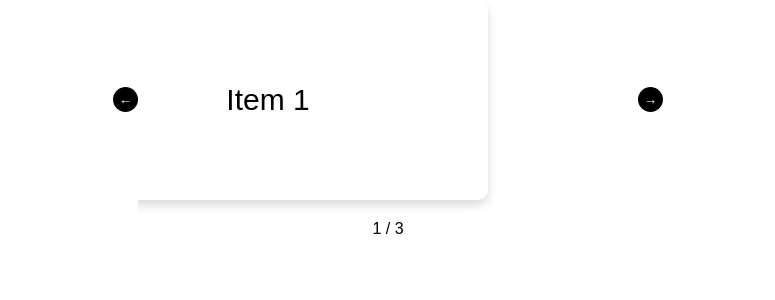
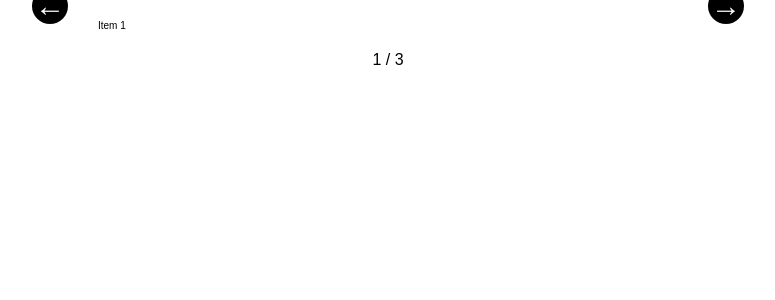
Before and after one commit to DmitriyIshchenko/flashcards, a React (Create React App) app: page / in a window 1280 px wide. Shown: the top 300 px of the page, without its empty margins (252-1027 px from the left). Built offline with nearby package versions, Linux system fonts and the light colour scheme; a web font is replaced by a local one.

Commit message:
refactor: change layout

```diff
--- a/src/Carousel.js
+++ b/src/Carousel.js
@@ -30,14 +30,6 @@ export default function Carousel({ children }) {
 
   return (
     <div className="carousel">
-      <button
-        className="carousel__btn"
-        data-direction="left"
-        onClick={handleMove}
-      >
-        &larr;
-      </button>
-
       <div className="carousel__inner">
         <CSSTransition
           nodeRef={nodeRef}
@@ -59,13 +51,21 @@ export default function Carousel({ children }) {
             </div>
           </div>
         </CSSTransition>
-        <span className="carousel__info">
-          {currentIndex + 1} / {children.length}
-        </span>
       </div>
 
+      <span className="carousel__info">
+        {currentIndex + 1} / {children.length}
+      </span>
+
       <button
-        className="carousel__btn"
+        className="carousel__btn carousel__btn--left"
+        data-direction="left"
+        onClick={handleMove}
+      >
+        &larr;
+      </button>
+      <button
+        className="carousel__btn carousel__btn--right"
         data-direction="right"
         onClick={handleMove}
       >
--- a/src/Carousel.scss
+++ b/src/Carousel.scss
@@ -1,16 +1,19 @@
 :root {
-  --carousel-width: 50rem;
+  --carousel-width: 64rem;
   --item-gap: 3rem;
 
   --item-width: calc(var(--carousel-width) - 2 * var(--item-gap));
 }
 
 .carousel {
-  display: flex;
+  display: grid;
   align-items: center;
   justify-content: center;
+  justify-items: center;
 
   &__inner {
+    grid-column: 2 / 3;
+
     position: relative;
 
     display: grid;
@@ -18,16 +21,17 @@
 
     width: var(--carousel-width);
     overflow: hidden;
+    padding-block: 2rem;
   }
 
   &__info {
-    justify-self: center;
+    grid-column: 2 / 3;
     font-size: 1.6rem;
   }
 
   &__content {
     position: relative;
-    left: calc(-1 * var(--carousel-width) - 2 * var(--item-gap));
+    left: calc(-1 * var(--item-width));
 
     display: flex;
     gap: var(--item-gap);
@@ -35,16 +39,6 @@
 
   &__item {
     flex: 0 0 var(--item-width);
-
-    // TEMP STYLES
-    height: 20rem;
-    display: grid;
-    place-items: center;
-    box-shadow: 0 0.5rem 1rem rgba(0, 0, 0, 0.15);
-    border-radius: 1rem;
-    // END TEMP STYLES
-
-    font-size: 3rem;
 
     // hide shadows
     &--left,
@@ -59,19 +53,30 @@
 
     transition: all 0.3s;
 
-    height: 2.5rem;
+    height: 3.6rem;
     aspect-ratio: 1;
     border: none;
     border-radius: 100rem;
 
     background-color: #000;
     color: #fff;
+    font-size: 3rem;
 
     cursor: pointer;
 
     &:hover,
     &:active {
-      background-color: lighten(#000, 15%);
+      background-color: lighten(#000, 25%);
+    }
+
+    &--left {
+      grid-column: 1/2;
+      grid-row: 1/2;
+    }
+
+    &--right {
+      grid-column: 3/4;
+      grid-row: 1/2;
     }
   }
 }
```
